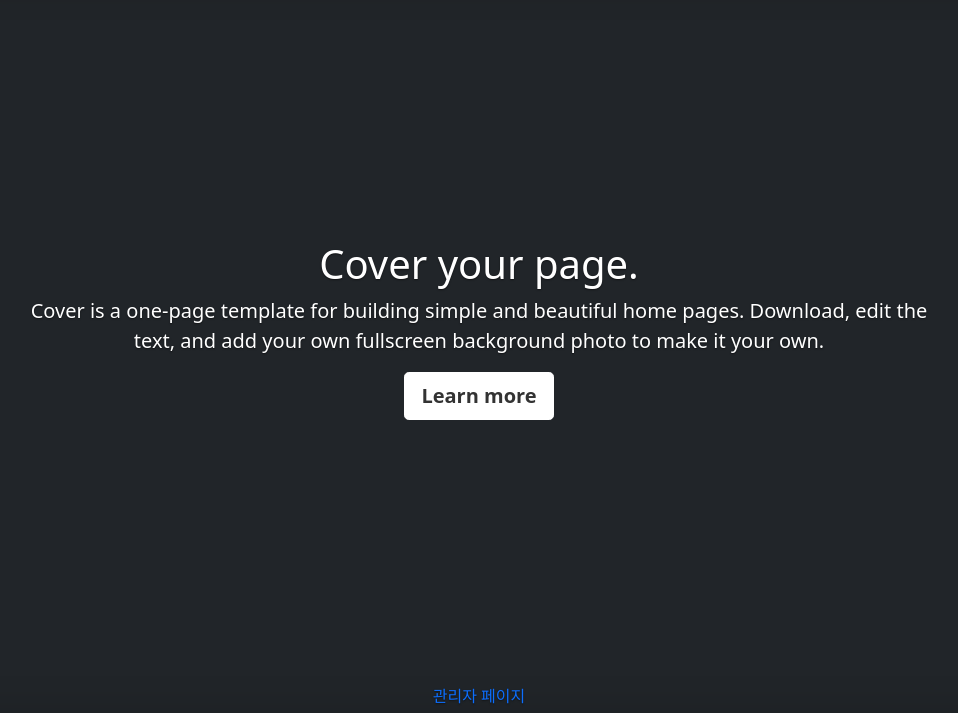
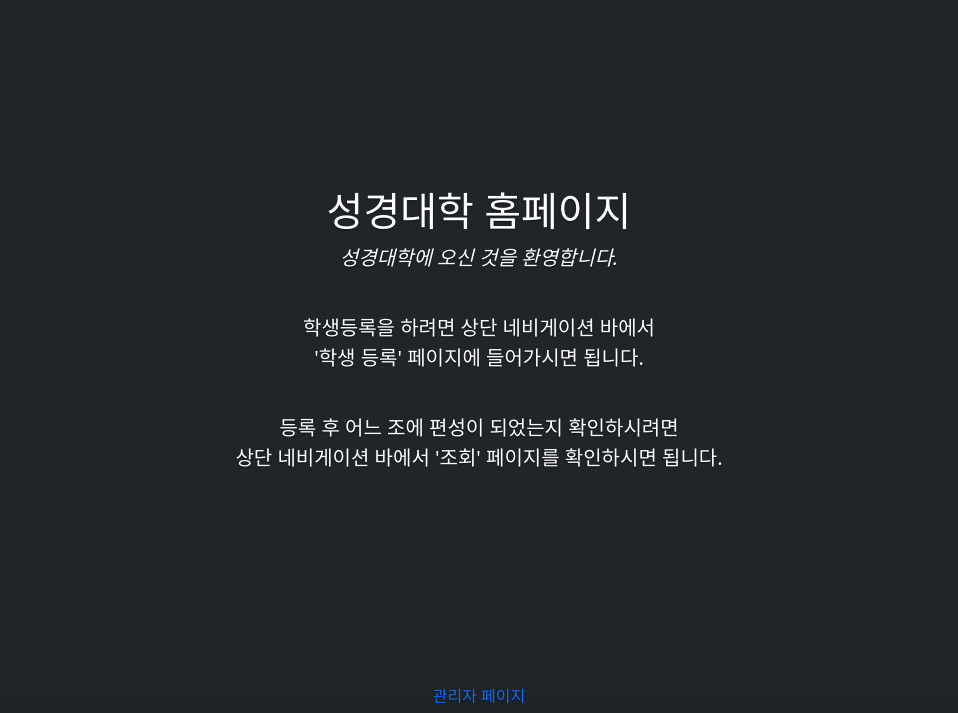
Before and after one commit to lambrosopos/bible-school-web-app, a Django app: page / in a window 1280 px wide. Shown: the part 52-765 px from the top of the page, without its empty margins (161-1119 px from the left). Run offline with Django 3.2, Linux system fonts and the light colour scheme; some libraries are stand-ins or nearby versions.

Commit message:
update main page description

```diff
--- a/bible_school/templates/pages/index.html
+++ b/bible_school/templates/pages/index.html
@@ -8,10 +8,11 @@
 
 {% block main_body %}
 <main class="px-3">
-  <h1>Cover your page.</h1>
-  <p class="lead">Cover is a one-page template for building simple and beautiful home pages. Download, edit the text, and add your own fullscreen background photo to make it your own.</p>
-  <p class="lead">
-    <a href="#" class="btn btn-lg btn-secondary fw-bold border-white bg-white">Learn more</a>
-  </p>
+  <h1>성경대학 홈페이지</h1>
+  <p class="lead"><i>성경대학에 오신 것을 환영합니다.</i></p>
+  <br>
+  <p class="lead">학생등록을 하려면 상단 네비게이션 바에서 <br>'학생 등록' 페이지에 들어가시면 됩니다.</p>
+  <br>
+  <p class="lead">등록 후 어느 조에 편성이 되었는지 확인하시려면 <br>상단 네비게이션 바에서 '조회' 페이지를 확인하시면 됩니다.</p>
 </main>
 {% endblock %}
```
